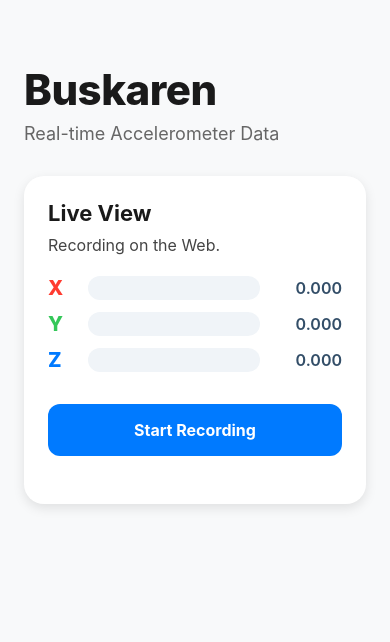
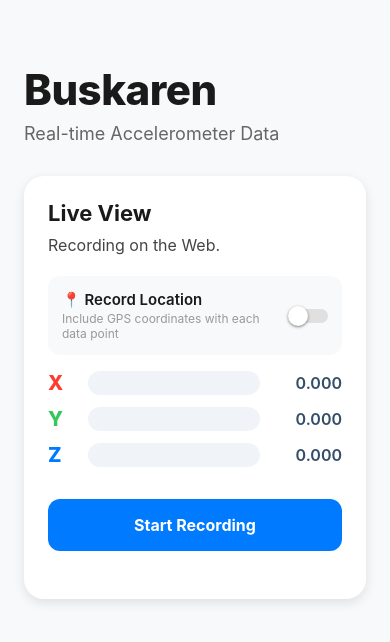
Before and after one commit to jamesyeap/bus-karen, a React Native app: screen / in a window 390 px wide. Shown: the top 642 px of the page. Built offline with nearby package versions, Linux system fonts and the light colour scheme.

Commit message:
feat: add option to record location

```diff
--- a/App.tsx
+++ b/App.tsx
@@ -1,4 +1,4 @@
-import { useState, useEffect, useMemo } from 'react';
+import { useState, useEffect, useMemo, useRef, useCallback } from 'react';
 import { StatusBar } from 'expo-status-bar';
 import {
   StyleSheet,
@@ -10,18 +10,32 @@ import {
   ScrollView,
   Dimensions,
   Alert,
+  Switch,
 } from 'react-native';
 import Svg, { Polyline } from 'react-native-svg';
 
 const MAX_HISTORY_POINTS = 100;
 
+type DataPoint = {
+  x: number;
+  y: number;
+  z: number;
+  timestamp: string;
+  lat: number | null;
+  lng: number | null;
+};
+
 export default function App() {
   const [data, setData] = useState({ x: 0, y: 0, z: 0 });
-  const [history, setHistory] = useState<{ x: number; y: number; z: number }[]>([]);
+  const [history, setHistory] = useState<DataPoint[]>([]);
   const [isActive, setIsActive] = useState(false);
   const [available, setAvailable] = useState<boolean | null>(null);
   const [error, setError] = useState<string | null>(null);
   const [graphExpanded, setGraphExpanded] = useState(false);
+  const [locationEnabled, setLocationEnabled] = useState(false);
+  const [locationAvailable, setLocationAvailable] = useState(false);
+  const locationRef = useRef<{ lat: number; lng: number } | null>(null);
+  const watchIdRef = useRef<number | null>(null);
 
   useEffect(() => {
     if (Platform.OS === 'web') {
@@ -30,10 +44,41 @@ export default function App() {
       } else {
         setAvailable(false);
       }
+      if (navigator.geolocation) {
+        setLocationAvailable(true);
+      }
     } else {
       setAvailable(false);
     }
   }, []);
+
+  useEffect(() => {
+    if (!locationEnabled || !locationAvailable) {
+      if (watchIdRef.current !== null) {
+        navigator.geolocation.clearWatch(watchIdRef.current);
+        watchIdRef.current = null;
+      }
+      locationRef.current = null;
+      return;
+    }
+
+    watchIdRef.current = navigator.geolocation.watchPosition(
+      (pos) => {
+        locationRef.current = { lat: pos.coords.latitude, lng: pos.coords.longitude };
+      },
+      () => {
+        locationRef.current = null;
+      },
+      { enableHighAccuracy: true, maximumAge: 2000 },
+    );
+
+    return () => {
+      if (watchIdRef.current !== null) {
+        navigator.geolocation.clearWatch(watchIdRef.current);
+        watchIdRef.current = null;
+      }
+    };
+  }, [locationEnabled, locationAvailable]);
 
   useEffect(() => {
     if (!isActive || Platform.OS !== 'web') return;
@@ -41,14 +86,21 @@ export default function App() {
     const handleMotion = (event: DeviceMotionEvent) => {
       const acc = event.acceleration;
       if (acc) {
-        const newData = {
-          x: acc.x || 0,
-          y: acc.y || 0,
-          z: acc.z || 0,
+        const x = acc.x || 0;
+        const y = acc.y || 0;
+        const z = acc.z || 0;
+        setData({ x, y, z });
+        const loc = locationRef.current;
+        const point: DataPoint = {
+          x,
+          y,
+          z,
+          timestamp: new Date().toISOString(),
+          lat: loc ? loc.lat : null,
+          lng: loc ? loc.lng : null,
         };
-        setData(newData);
         setHistory((prev) => {
-          const next = [...prev, newData];
+          const next = [...prev, point];
           return next.slice(-MAX_HISTORY_POINTS);
         });
       }
@@ -92,8 +144,13 @@ export default function App() {
 
   const exportCsv = () => {
     if (history.length === 0) return;
-    const header = 'index,x,y,z';
-    const rows = history.map((h, i) => `${i},${h.x},${h.y},${h.z}`);
+    const hasLocation = history.some((h) => h.lat !== null);
+    const header = hasLocation ? 'index,timestamp,x,y,z,lat,lng' : 'index,timestamp,x,y,z';
+    const rows = history.map((h, i) =>
+      hasLocation
+        ? `${i},${h.timestamp},${h.x},${h.y},${h.z},${h.lat ?? ''},${h.lng ?? ''}`
+        : `${i},${h.timestamp},${h.x},${h.y},${h.z}`,
+    );
     const csv = [header, ...rows].join('\n');
     const blob = new Blob([csv], { type: 'text/csv' });
     const url = URL.createObjectURL(blob);
@@ -155,6 +212,23 @@ export default function App() {
             <Text style={styles.cardDescription}>
               Recording on {Platform.OS === 'web' ? 'the Web' : 'Mobile'}.
             </Text>
+
+            {locationAvailable && (
+              <View style={styles.toggleRow}>
+                <View style={styles.toggleInfo}>
+                  <Text style={styles.toggleLabel}>📍 Record Location</Text>
+                  <Text style={styles.toggleDescription}>
+                    Include GPS coordinates with each data point
+                  </Text>
+                </View>
+                <Switch
+                  value={locationEnabled}
+                  onValueChange={setLocationEnabled}
+                  trackColor={{ false: '#e0e0e0', true: '#34c759' }}
+                  thumbColor="#fff"
+                />
+              </View>
+            )}
 
             {error && (
               <View style={styles.errorBanner}>
@@ -226,7 +300,7 @@ export default function App() {
   );
 }
 
-function AccelerometerGraph({ history }: { history: { x: number; y: number; z: number }[] }) {
+function AccelerometerGraph({ history }: { history: DataPoint[] }) {
   const width = Dimensions.get('window').width > 800 ? 752 : Dimensions.get('window').width - 80;
   const height = 200;
   const padding = 10;
@@ -294,9 +368,7 @@ function AccelerometerGraph({ history }: { history: { x: number; y: number; z: n
   );
 }
 
-type HistoryPoint = { x: number; y: number; z: number };
-
-function analyzeRide(history: HistoryPoint[]) {
+function analyzeRide(history: DataPoint[]) {
   const magnitudes = history.map((h) => Math.sqrt(h.x ** 2 + h.y ** 2 + h.z ** 2));
 
   // RMS acceleration — overall vibration intensity
@@ -349,7 +421,7 @@ function getScoreLabel(score: number): string {
   return 'Very Rough';
 }
 
-function RideAnalysis({ history }: { history: HistoryPoint[] }) {
+function RideAnalysis({ history }: { history: DataPoint[] }) {
   const analysis = useMemo(() => analyzeRide(history), [history]);
   const scoreColor = getScoreColor(analysis.smoothnessScore);
 
@@ -624,6 +696,29 @@ const styles = StyleSheet.create({
     fontSize: 16,
     color: '#999',
   },
+  toggleRow: {
+    flexDirection: 'row',
+    alignItems: 'center',
+    justifyContent: 'space-between',
+    backgroundColor: '#f8f9fa',
+    borderRadius: 12,
+    padding: 14,
+    marginBottom: 16,
+  },
+  toggleInfo: {
+    flex: 1,
+    marginRight: 12,
+  },
+  toggleLabel: {
+    fontSize: 15,
+    fontWeight: '600',
+    color: '#1a1a1a',
+  },
+  toggleDescription: {
+    fontSize: 12,
+    color: '#999',
+    marginTop: 2,
+  },
   errorBanner: {
     backgroundColor: '#fff3f3',
     borderRadius: 10,
```
